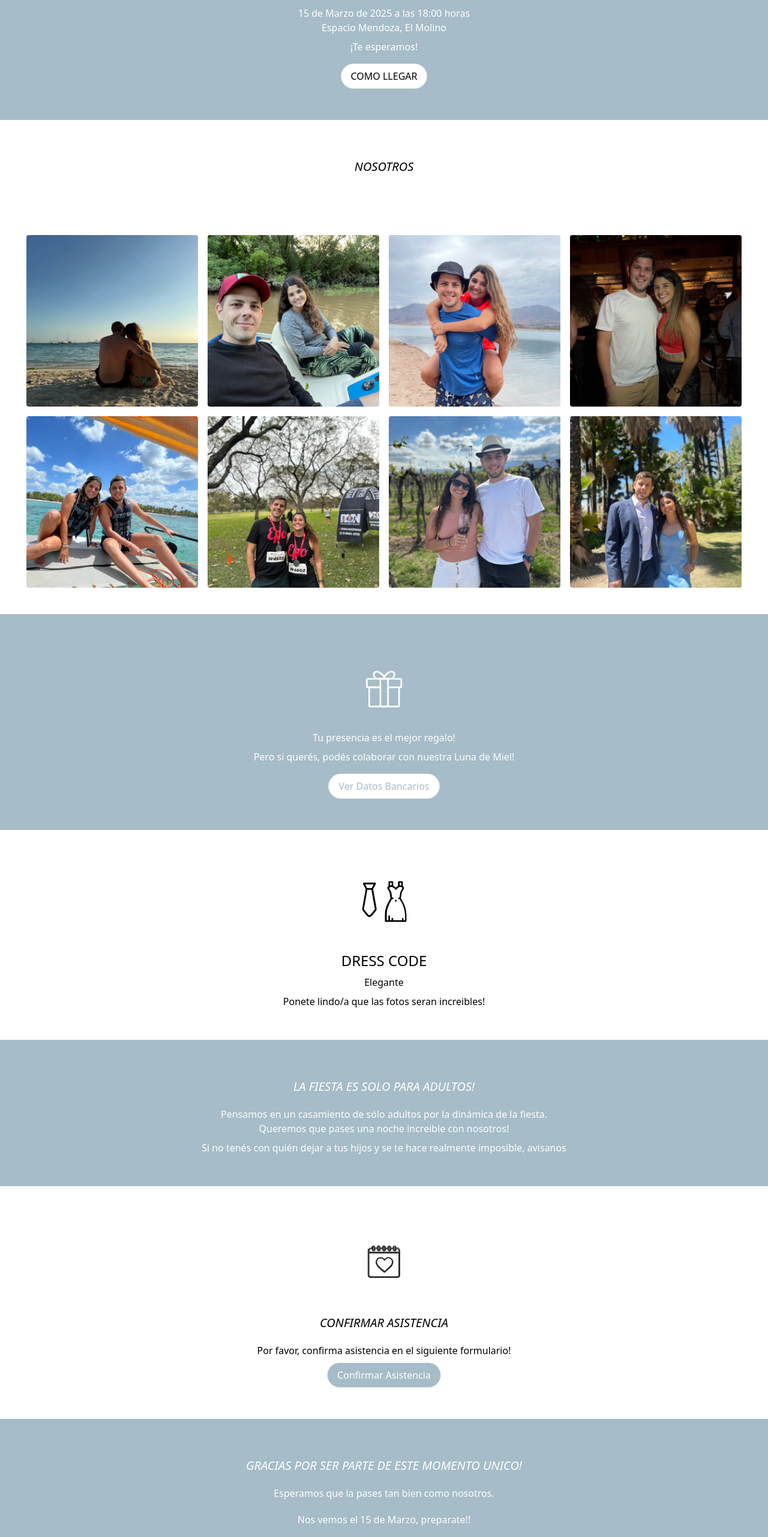
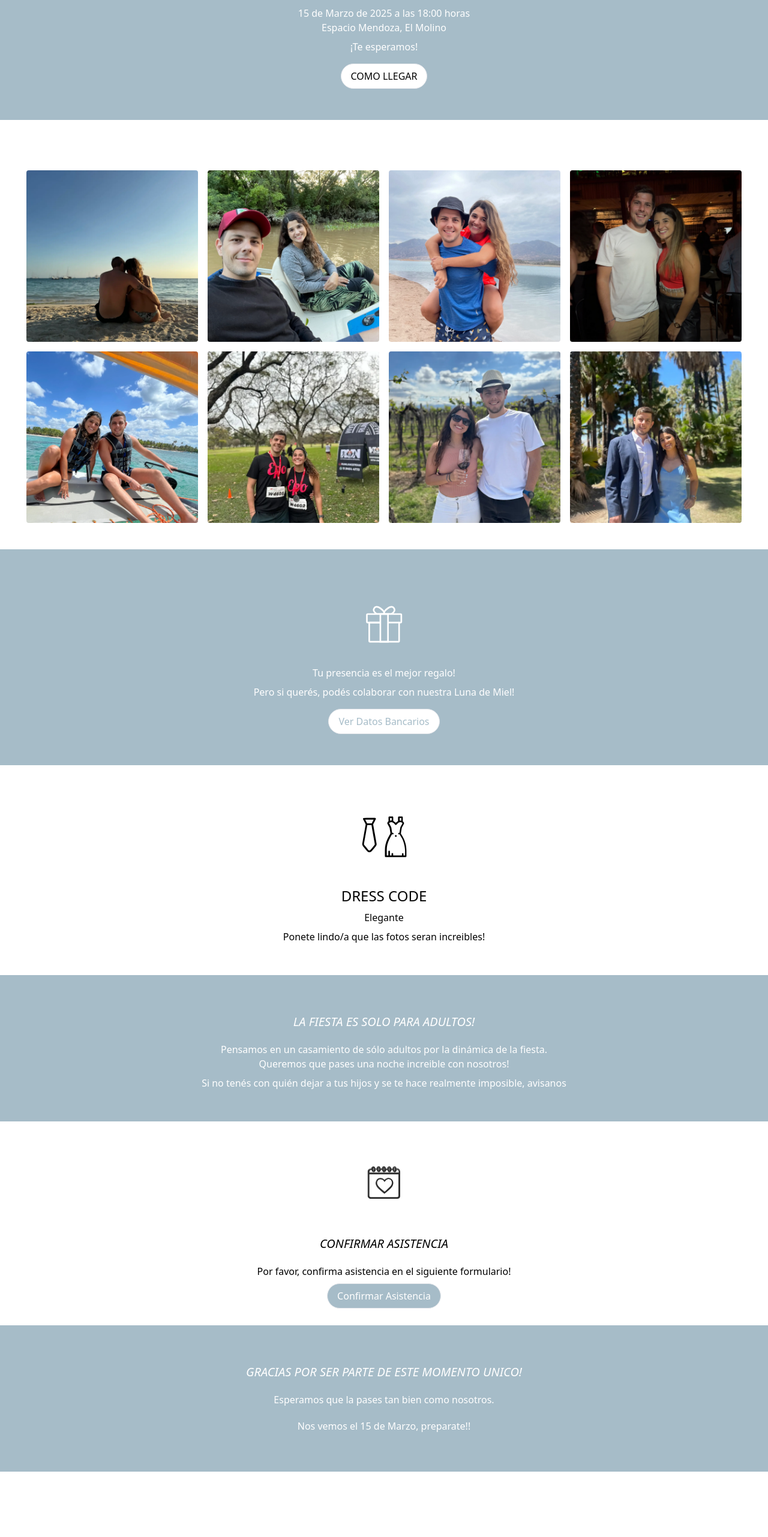
Before and after one commit to tomyferra/Casamiento, a Next.js app: page / in a window 1280 px wide. Shown: the part 1296-3859 px from the top of the page at 60% size. After the commit the page ends 3750 px from the top, so only its background shows below. Built offline with nearby package versions, Linux system fonts and the light colour scheme.

Commit message:
simpler page

```diff
--- a/src/app/components/ConfirmAssistance.js
+++ b/src/app/components/ConfirmAssistance.js
@@ -4,7 +4,7 @@ import IconoCalendar from '../../images/Calendar.svg'
 
 function ConfirmAssistance() {
   return (
-    <div className="flex-col p-11 bg-white font-Montserrat text-black flex items-center justify-center">
+    <div className="flex-col p-5 bg-white font-Montserrat text-black flex items-center justify-center">
       <Image
           src={IconoCalendar}
           alt="IconCalendar"
--- a/src/app/components/Nosotros.js
+++ b/src/app/components/Nosotros.js
@@ -20,8 +20,8 @@ function Nosotros() {
 
   return (
     <div className="p-11 bg-white font-Montserrat text-black items-center justify-center">
-    <h1 className="text-xl italic p-5 text-center">NOSOTROS</h1>
-    <div className="countUp flex flex-col md:flex-row p-10 items-center justify-center">
+    {/* <h1 className="text-xl italic p-5 text-center">NOSOTROS</h1> */}
+    <div className="countUp flex flex-col md:flex-row p-5 items-center justify-center">
     {/* <div className="flex flex-col p-5 m-5 max-w-[90%] md:max-w-[30%] secondaryColor text-white rounded">
         <h1 className="text-xl text-center">Dias juntos</h1>
         <CountUp start={0} end={diferenciaDias} duration={10}></CountUp>
```
